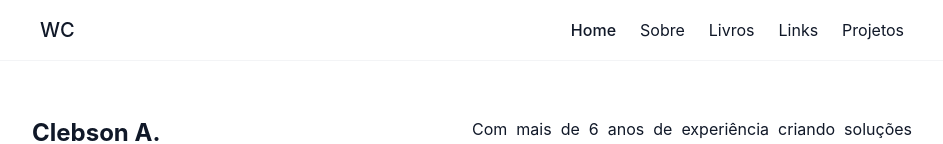
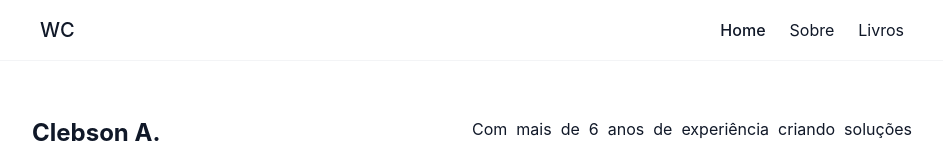
Before and after one commit to whoisclebs/whoisclebs.com, a React (Vite) app: page / in a window 1280 px wide. Shown: the top 144 px of the page, without its empty margins (168-1111 px from the left). Built offline with nearby package versions, Linux system fonts and the light colour scheme.

Commit message:
chore: remove unused links from navbar component

```diff
--- a/src/components/ui/navbar.tsx
+++ b/src/components/ui/navbar.tsx
@@ -16,12 +16,12 @@ const Navbar: React.FC = () => {
           <NavLink to="/books" className={({isActive}) => isActive ? 'font-medium' : ''}>
             Livros
           </NavLink>
-          <a href="links.whoisclebs.com">
+          {/* <a href="links.whoisclebs.com">
             Links
           </a>
           <NavLink to="/projects" className={({isActive}) => isActive ? 'font-medium' : ''}>
             Projetos
-          </NavLink>
+          </NavLink> */}
         </nav>
       </div>
     </header>
```
